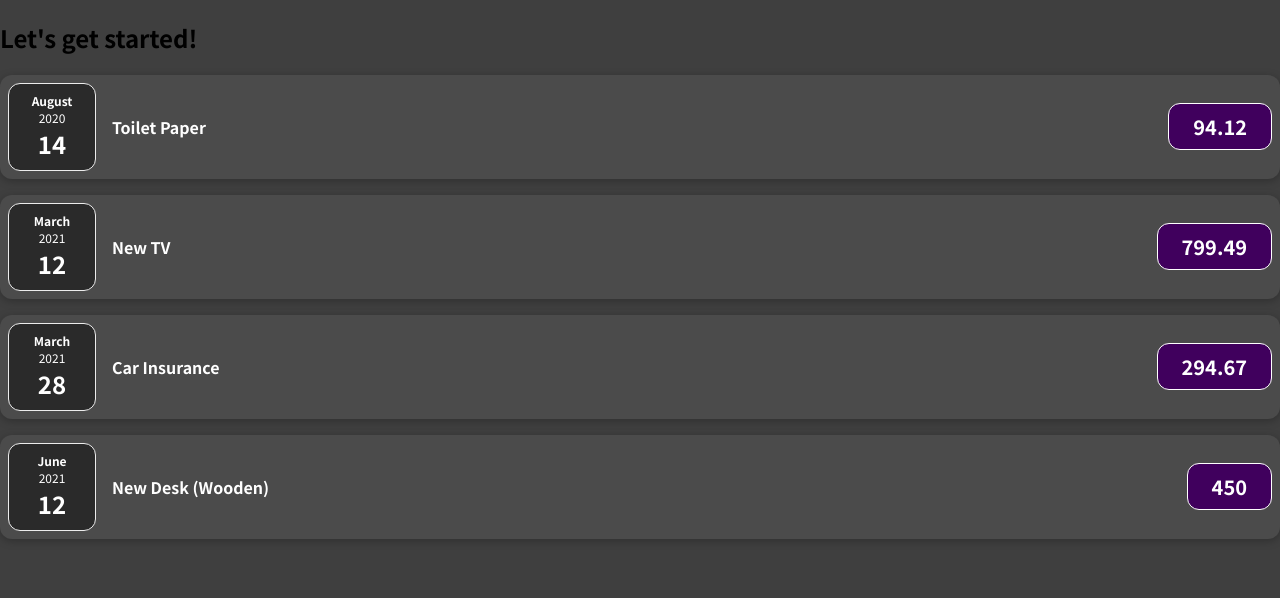
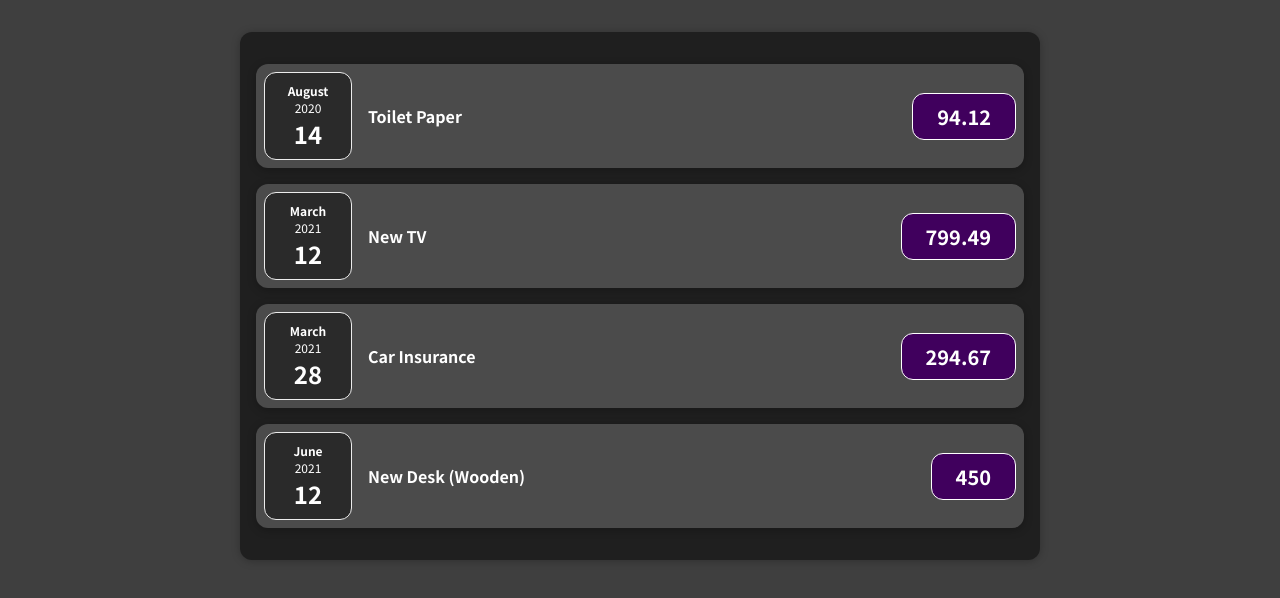
Before and after one commit to faisal-kn/content-react-app, a JavaScript app: page / in a window 1280 px wide. Shown: the top 598 px of the page. Built offline with nearby package versions, Linux system fonts and the light colour scheme.

Commit message:
Added css to expense item

```diff
--- a/src/App.js
+++ b/src/App.js
@@ -1,4 +1,4 @@
-import ExpenseItem from './components/ExpenseItem';
+import NewExpenses from './components/NewExpenses';
 
 function App() {
   const expenses = [
@@ -25,27 +25,7 @@
 
   return (
     <div>
-      <h2>Let's get started!</h2>
-      <ExpenseItem
-        title={expenses[0].title}
-        amount={expenses[0].amount}
-        date={expenses[0].date}
-      ></ExpenseItem>
-      <ExpenseItem
-        title={expenses[1].title}
-        amount={expenses[1].amount}
-        date={expenses[1].date}
-      ></ExpenseItem>
-      <ExpenseItem
-        title={expenses[2].title}
-        amount={expenses[2].amount}
-        date={expenses[2].date}
-      ></ExpenseItem>
-      <ExpenseItem
-        title={expenses[3].title}
-        amount={expenses[3].amount}
-        date={expenses[3].date}
-      ></ExpenseItem>
+      <NewExpenses items={expenses}></NewExpenses>
     </div>
   );
 }
--- a/src/components/ExpenseItem.js
+++ b/src/components/ExpenseItem.js
@@ -2,7 +2,6 @@
 import './ExpenseItem.css';
 
 function ExpenseItem(props) {
-  console.log(props);
   return (
     <div className="expense-item">
       <ExpenseDate date={props.date}></ExpenseDate>
--- /dev/null
+++ b/src/components/NewExpenses.css
@@ -0,0 +1,9 @@
+.expenses {
+  padding: 1rem;
+  background-color: rgb(31, 31, 31);
+  margin: 2rem auto;
+  width: 50rem;
+  max-width: 95%;
+  border-radius: 12px;
+  box-shadow: 0 1px 8px rgba(0, 0, 0, 0.25);
+}
--- /dev/null
+++ b/src/components/NewExpenses.js
@@ -0,0 +1,32 @@
+import ExpenseItem from './ExpenseItem';
+import './NewExpenses.css';
+
+function NewExpenses(props) {
+  console.log(props);
+  return (
+    <div className="expenses">
+      <ExpenseItem
+        title={props.items[0].title}
+        amount={props.items[0].amount}
+        date={props.items[0].date}
+      ></ExpenseItem>
+      <ExpenseItem
+        title={props.items[1].title}
+        amount={props.items[1].amount}
+        date={props.items[1].date}
+      ></ExpenseItem>
+      <ExpenseItem
+        title={props.items[2].title}
+        amount={props.items[2].amount}
+        date={props.items[2].date}
+      ></ExpenseItem>
+      <ExpenseItem
+        title={props.items[3].title}
+        amount={props.items[3].amount}
+        date={props.items[3].date}
+      ></ExpenseItem>
+    </div>
+  );
+}
+
+export default NewExpenses;
```
Also changed, not shown: 2 other files (tests, documents, lock files or other folders).
